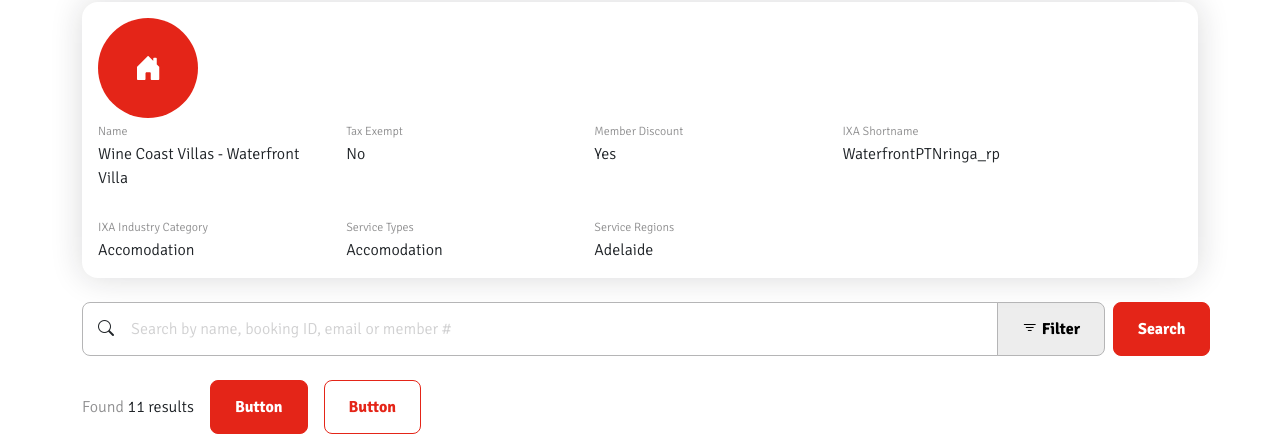
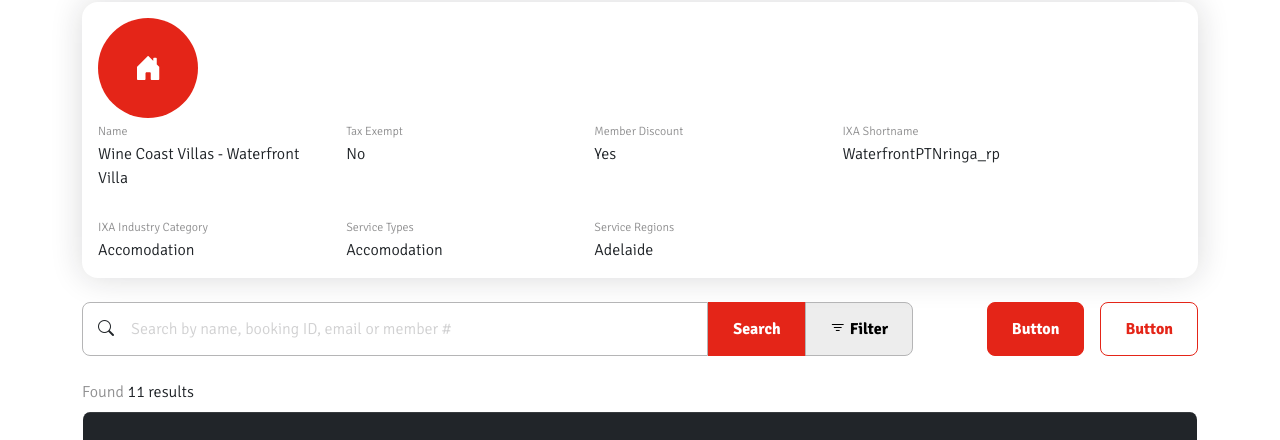
Before and after one commit to iceru/visit-england, a plain HTML site: page template-table.html in a window 1280 px wide. Shown: the part 311-751 px from the top of the page. Drawn offline with nearby package versions, Linux system fonts and the light colour scheme.

Commit message:
update filter

```diff
--- a/scss/_template.scss
+++ b/scss/_template.scss
@@ -35,7 +35,11 @@
             padding-left: 3rem;
         }
 
-        .btn {
+        #search {
+            border-radius: 0;
+        }
+
+        #filter {
             display: flex;
             align-items: center;
             border: 1px solid $light-grey;
--- a/template-table.html
+++ b/template-table.html
@@ -158,14 +158,15 @@
                 </div>
 
                 <div class="header-table mb-4">
-                    <div class="d-flex mb-2">
-                        <div class="col-8 col-lg-11 position-relative me-2">
+                    <div class="row mb-2">
+                        <div class="col-12 col-lg-9 position-relative mb-3 mb-lg-0">
                             <div class="search-filter">
                                 <div class="icon">
                                     <i class="bi bi-search"></i>
                                 </div>
                                 <input type="text" placeholder="Search by name, booking ID, email or member #"
                                     class="form-control" id="search_bar">
+                                <button class="btn btn-primary" id="search">Search</button>
                                 <button class="btn btn-secondary" id="filter"><i
                                         class="bi bi-filter me-1"></i>Filter</button>
                             </div>
@@ -307,18 +308,17 @@
                                 });
                             </script>
                         </div>
-                        <div class="col-4 col-lg-1">
-                            <button class="btn btn-primary">Search</button>
+                        <div class="col-12 col-lg-3">
+                            <div class="d-flex justify-content-end">
+                                <button class="btn btn-primary me-3">Button</button>
+                                <button class="btn btn-outline-primary">Button</button>
+                            </div>
                         </div>
                     </div>
                 </div>
-                <div class="d-flex align-items-center mb-2">
-                    <div class="me-3">
+                <div class="row mb-2">
+                    <div class="col-12">
                         <span class="grey-color">Found</span> 11 results
-                    </div>
-                    <div class="d-flex">
-                        <button class="btn btn-primary me-3">Button</button>
-                        <button class="btn btn-outline-primary">Button</button>
                     </div>
                 </div>
                 <table class="table table-responsive table-bordered">
```
Also changed, not shown: tour-operators.html (+9 -9 lines), css/app.css, 1 other file.
